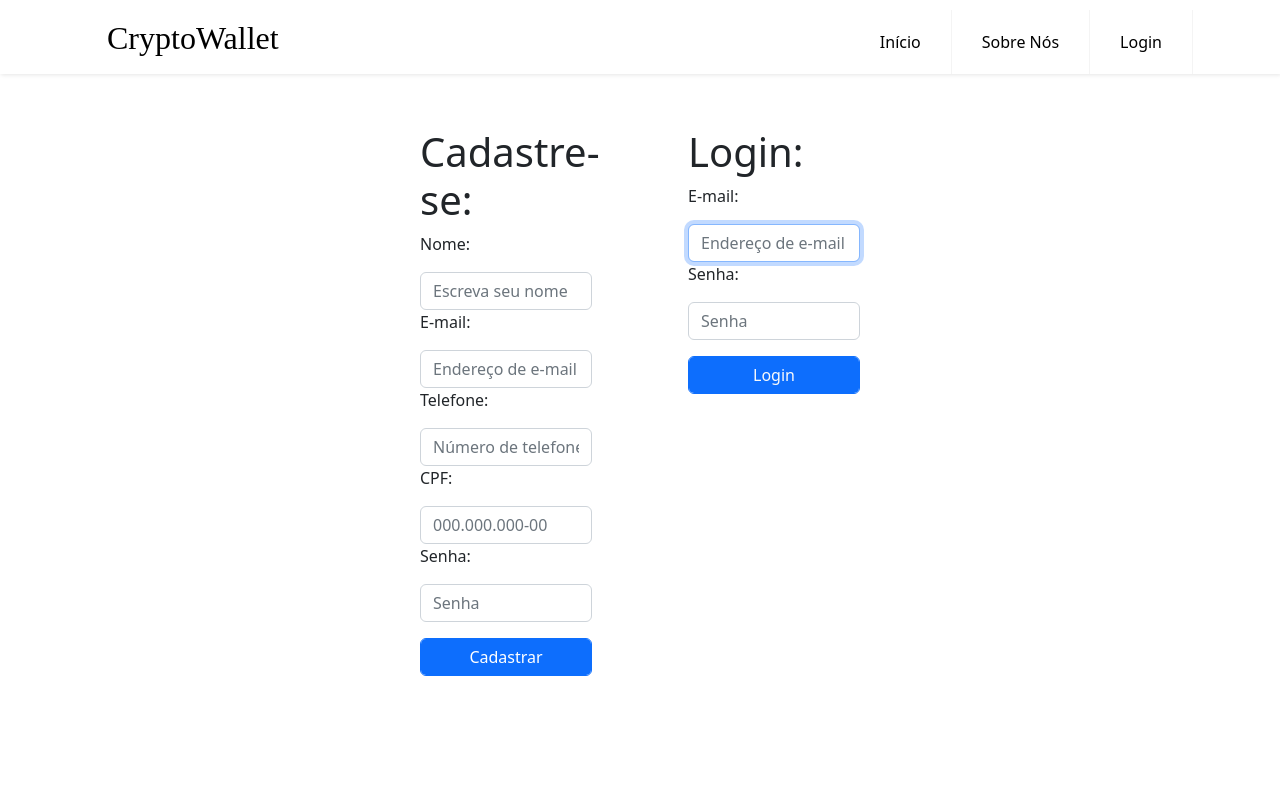
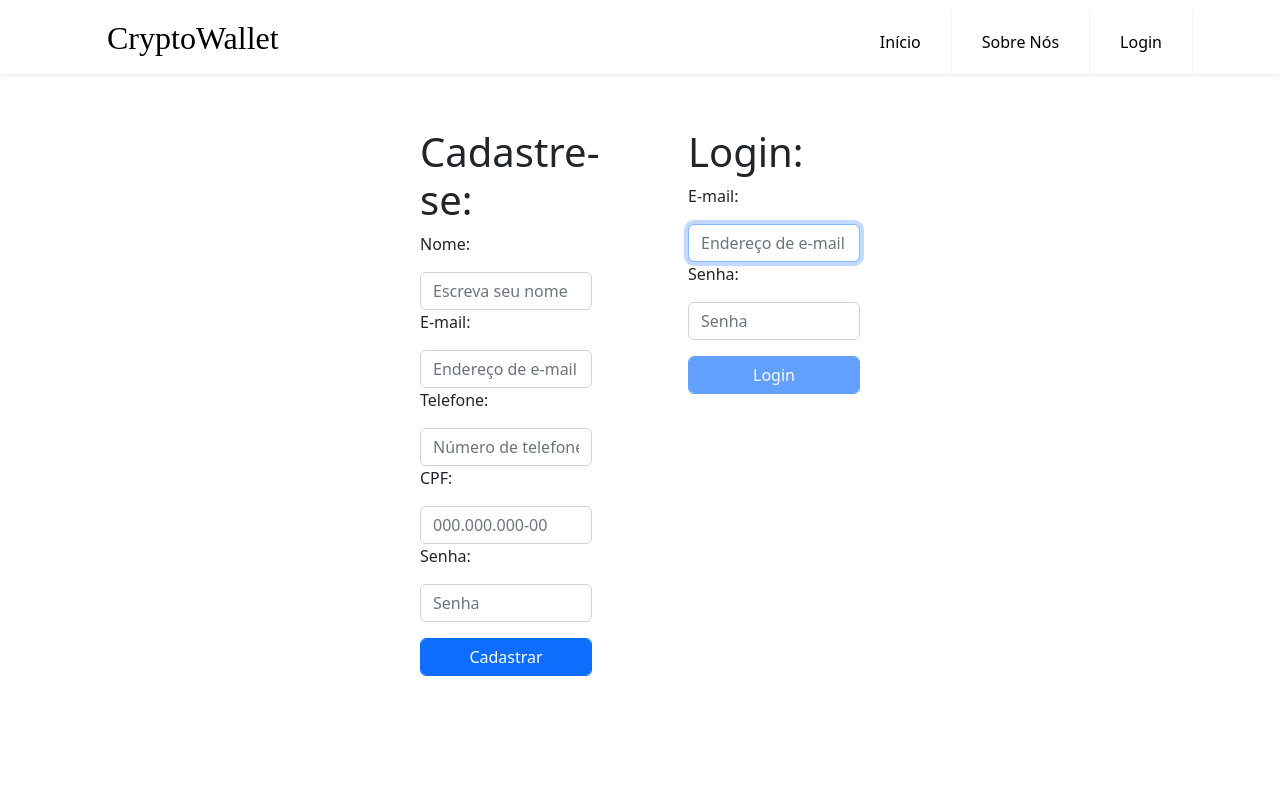
Before and after one commit to GabrielMoyaNascimento/CryptoWallet, a React (Create React App) app in the folder crypto-wallet/: page /login in a window 1280 px wide. Shown: the top 800 px of the page. Built offline with nearby package versions, Linux system fonts and the light colour scheme; no server answers.

Commit message:
correções front

```diff
--- a/crypto-wallet/src/components/pages/Login.js
+++ b/crypto-wallet/src/components/pages/Login.js
@@ -3,6 +3,7 @@ import MenuBar from "../navigations/MenuBar";
 import Footer from "../navigations/Footer";
 import axios from "axios";
 import { useEffect, useState } from "react";
+import { Redirect} from "react-router";
 
 const Login = () => {
 
@@ -31,18 +32,20 @@ const Login = () => {
     setUsuario({ ...usuario, [event.target.name]: event.target.value });
   }
 
-  function handleSubmit(event) {
+  function handleSubmit() {
 
     axios.post("http://localhost:8080/api/usuario", usuario).then((result) => {
       setAtualizar(result.data.console);
       //atualizar a nossa tabela
     });
+    <Redirect to="/dashboard" />
 
   }
 
   return (
     <React.Fragment>
       <MenuBar />
+      <form>
       <div style={{ padding: "10%" }} className="col">
         <div style={{ padding: "0 25% 0 25%" }} className="row">
           <div className="col-6 px-5">
@@ -54,8 +57,8 @@ const Login = () => {
               placeholder="Escreva seu nome"
               type="text"
               tabIndex="1"
+              autoFocus
               required
-              autoFocus
               onChange={handleChange}
             />
             <p>E-mail:</p>
@@ -99,7 +102,7 @@ const Login = () => {
               required
               onChange={handleChange}
             />
-            <input
+            <button
               className="btn btn-primary form-control mt-3"
               name="submit"
               type="submit"
@@ -107,7 +110,8 @@ const Login = () => {
               data-submit="...Sending"
               onClick={() => handleSubmit()}
               value="Cadastrar"
-            />
+            >Cadastrar
+              </button>
 
           </div>
           <div className="col-6 px-5">
@@ -135,14 +139,16 @@ const Login = () => {
               type="submit"
               id="contact-submit"
               data-submit="...Sending"
+                disabled={true}
             >
-              <a className="text-decoration-none text-light" href="/dashboard">
+                <a  className="text-decoration-none text-light" href="/dashboard">
                 Login
               </a>
             </button>
           </div>
         </div>
       </div>
+      </form>
       <Footer />
     </React.Fragment>
   );
```
